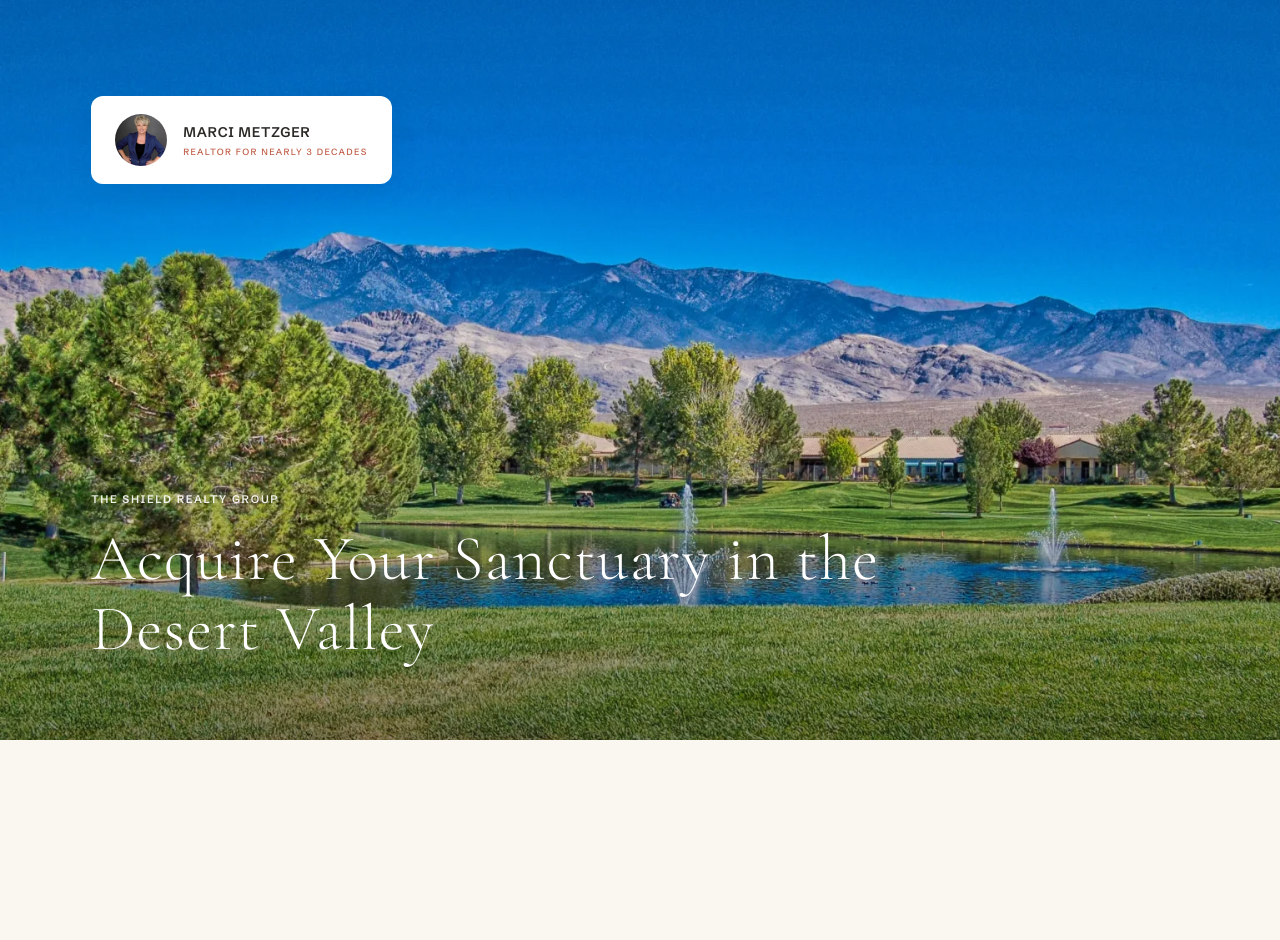
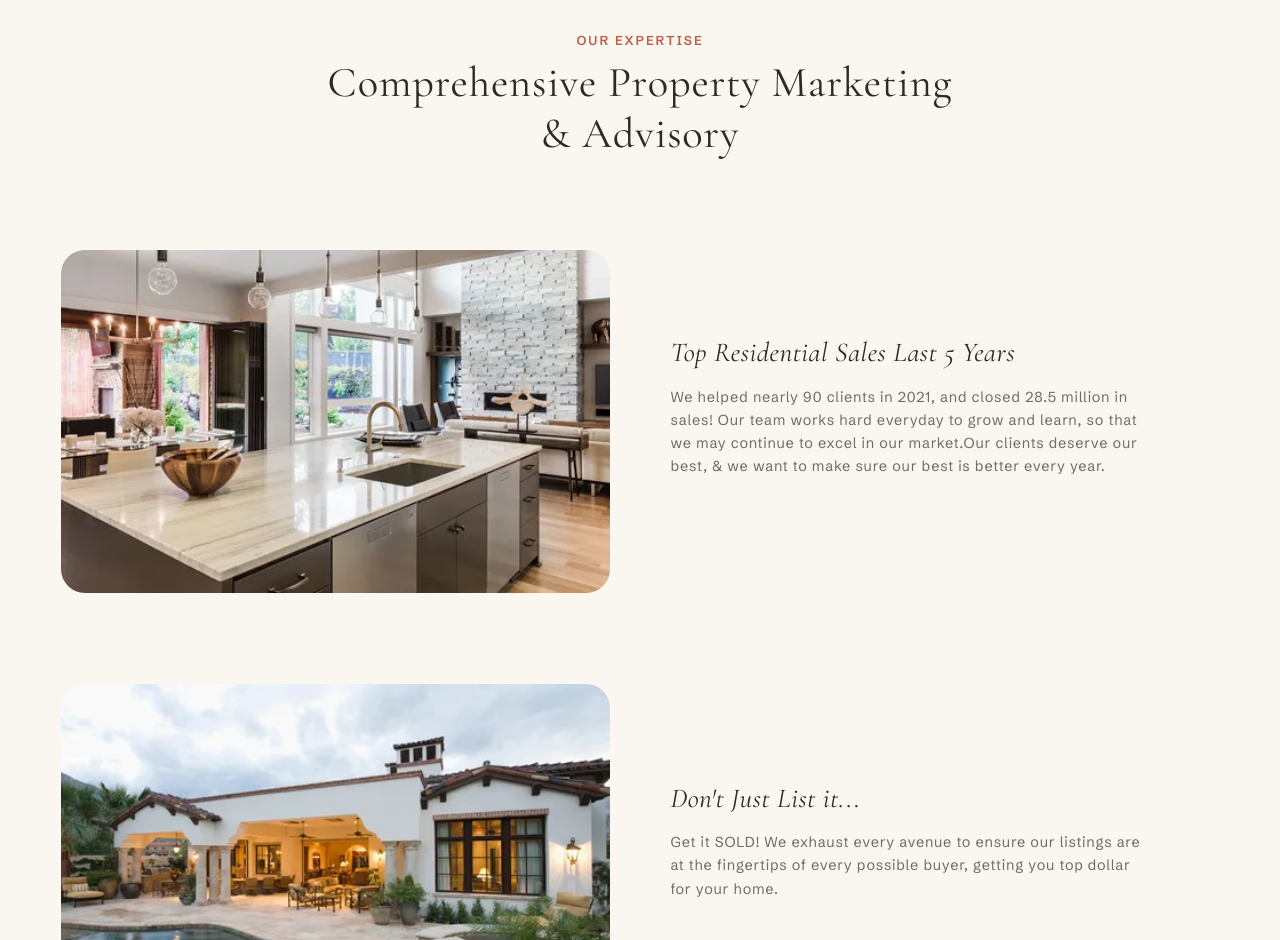
Before and after one commit to jericepon/marcimetzger, a React (Vite) app: page / in a window 1280 px wide. Shown: the part 860-1800 px from the top of the page. Before the commit the page ends 1600 px from the top, so only its background shows below. Built offline with nearby package versions, Linux system fonts and the light colour scheme.

Commit message:
Add active section observer and Get it sold section

```diff
--- a/src/App.tsx
+++ b/src/App.tsx
@@ -1,13 +1,16 @@
-import Header from "./components/Header/Header"
-import HeroSection from "./components/HeroSection/HeroSection"
+import { ExpertiseSection } from "./components/ExpertiseSection/ExpertiseSection";
+import Header from "./components/Header/Header";
+import HeroSection from "./components/HeroSection/HeroSection";
+import { ActiveSectionProvider } from "./contenxt/ActiveSectionContext";
 
 function App() {
+
   return (
-    <>
+    <ActiveSectionProvider>
       <Header />
       <HeroSection />
-      <HeroSection />
-    </>
+      <ExpertiseSection />
+    </ActiveSectionProvider>
   )
 }
 
--- /dev/null
+++ b/src/components/ExpertiseSection/ExpertiseSection.module.css
@@ -0,0 +1,35 @@
+.section {
+  max-width: var(--max-width-desktop);
+  margin: 0 auto;
+  padding: var(--space-lg) var(--site-padding);
+}
+
+.header {
+  text-align: center;
+  margin-bottom: var(--space-lg);
+}
+
+.subtitle {
+  font-family: var(--font-family-sans);
+  font-size: var(--font-size-caption);
+  line-height: var(--line-height-caption);
+  font-weight: 600;
+  letter-spacing: var(--letter-spacing-uppercase);
+  text-transform: uppercase;
+  color: var(--color-brand-terracotta);
+  margin-bottom: var(--space-xs);
+}
+
+.title {
+  font-family: var(--font-family-serif);
+  font-size: var(--font-size-h1);
+  line-height: var(--line-height-h1);
+  font-weight: 400;
+  letter-spacing: var(--letter-spacing-serif);
+  color: var(--color-text-secondary);
+}
+
+.list {
+  display: flex;
+  flex-direction: column;
+}
--- /dev/null
+++ b/src/components/ExpertiseSection/ExpertiseSection.tsx
@@ -0,0 +1,26 @@
+import React, { type RefObject } from 'react';
+import { useRegisterSection } from '../../contenxt/ActiveSectionContext';
+import { expertiseData } from '../../fixtures/Expertise';
+import styles from './ExpertiseSection.module.css';
+import { FeatureCard } from './FeatureCard';
+
+export const ExpertiseSection: React.FC<{ ref?: RefObject<HTMLElement | null> }> = () => {
+  const registerRef = useRegisterSection('expertise');
+
+  return (
+    <section ref={registerRef} className={styles.section} id='expertise'>
+      <header className={styles.header}>
+        <p className={styles.subtitle}>Our Expertise</p>
+        <h2 className={styles.title}>
+          Comprehensive Property Marketing <br /> &amp; Advisory
+        </h2>
+      </header>
+
+      <div className={styles.list}>
+        {expertiseData.map((item) => (
+          <FeatureCard key={item.id} item={item} />
+        ))}
+      </div>
+    </section>
+  );
+};
--- /dev/null
+++ b/src/components/ExpertiseSection/FeatureCard.module.css
@@ -0,0 +1,77 @@
+.card {
+  display: grid;
+  grid-template-columns: 1fr 1fr;
+  align-items: center;
+  gap: clamp(2rem, 5vw, 4rem);
+  margin-bottom: var(--space-lg);
+}
+
+.cardImageContainer {
+  width: 100%;
+  aspect-ratio: 16 / 10;
+  border-radius: var(--radius-lg);
+  overflow: hidden;
+}
+
+.cardImage {
+  width: 100%;
+  height: 100%;
+  object-fit: cover;
+}
+
+.cardContent {
+  display: flex;
+  flex-direction: column;
+  align-items: flex-start;
+  max-width: 480px;
+}
+
+.cardTitle {
+  font-family: var(--font-family-serif);
+  font-size: var(--font-size-h2);
+  line-height: var(--line-height-h2);
+  font-weight: 400;
+  font-style: italic;
+  letter-spacing: var(--letter-spacing-serif);
+  color: var(--color-text-secondary);
+  margin-bottom: var(--space-sm);
+}
+
+.cardDescription {
+  font-family: var(--font-family-sans);
+  font-size: var(--font-size-body);
+  line-height: var(--line-height-body);
+  letter-spacing: var(--letter-spacing-sans);
+  color: var(--color-text-primary);
+  margin-bottom: var(--space-md);
+}
+
+.cardLink {
+  font-family: var(--font-family-sans);
+  font-size: var(--font-size-caption);
+  line-height: var(--line-height-caption);
+  font-weight: 600;
+  letter-spacing: var(--letter-spacing-uppercase);
+  text-transform: uppercase;
+  color: var(--color-brand-terracotta);
+  text-decoration: none;
+  display: inline-flex;
+  align-items: center;
+  gap: var(--space-xs);
+  transition: opacity 0.2s ease;
+}
+
+.cardLink:hover {
+  opacity: 0.85;
+}
+
+@media (max-width: 768px) {
+  .card {
+    grid-template-columns: 1fr;
+    gap: var(--space-sm);
+  }
+
+  .cardContent {
+    max-width: 100%;
+  }
+}
--- /dev/null
+++ b/src/components/ExpertiseSection/FeatureCard.tsx
@@ -0,0 +1,23 @@
+import React from 'react';
+import type { FeatureItem } from './FeatureItem';
+import styles from './FeatureCard.module.css';
+
+interface FeatureCardProps {
+  item: FeatureItem;
+}
+
+export const FeatureCard: React.FC<FeatureCardProps> = ({ item }) => {
+  const { imageSrc, imageAlt, title, description } = item;
+
+  return (
+    <article className={styles.card}>
+      <div className={styles.cardImageContainer}>
+        <img src={imageSrc} alt={imageAlt} className={styles.cardImage} />
+      </div>
+      <div className={styles.cardContent}>
+        <h3 className={styles.cardTitle}>{title}</h3>
+        <p className={styles.cardDescription}>{description}</p>
+      </div>
+    </article>
+  );
+};
--- /dev/null
+++ b/src/components/ExpertiseSection/FeatureItem.ts
@@ -0,0 +1,7 @@
+export interface FeatureItem {
+  id: string;
+  imageSrc: string;
+  imageAlt: string;
+  title: string;
+  description: string;
+}
--- a/src/components/Header/Header.tsx
+++ b/src/components/Header/Header.tsx
@@ -1,11 +1,13 @@
-import { useState, useEffect, useRef, type CSSProperties } from 'react';
+import { useEffect, useRef, useState, type CSSProperties, type RefObject } from 'react';
+import { Container } from '../Container/Container';
 import styles from './Header.module.css';
-import { Container } from '../Container/Container';
+import { useActiveSection } from '../../contenxt/ActiveSectionContext';
 
-function Header() {
+function Header(pops: { ref?: RefObject<HTMLElement | null> }) {
   const [isOpen, setIsOpen] = useState(false);
   const [scrollRatio, setScrollRatio] = useState(0);
   const headerRef = useRef<HTMLElement>(null);
+  const activeId = useActiveSection();
 
   useEffect(() => {
     // Calculates the scroll range target based on header height
@@ -15,6 +17,7 @@ function Header() {
       const currentScroll = window.scrollY;
       // Locks the value strictly between 0 and 1
       const ratio = Math.min(currentScroll / maxScroll, 1);
+
       setScrollRatio(ratio);
     };
 
@@ -27,7 +30,7 @@ function Header() {
 
   // Dynamically inject the progress value into CSS
   const dynamicVars = {
-    '--scroll-ratio': scrollRatio,
+    '--scroll-ratio': activeId === 'hero' ? scrollRatio : 0,
   } as CSSProperties;
 
   return (
--- a/src/components/HeroSection/HeroSection.tsx
+++ b/src/components/HeroSection/HeroSection.tsx
@@ -1,11 +1,15 @@
+import { forwardRef } from 'react';
+import BannerParallax from '../../assets/sections/banner_parallax.webp';
+import MarciProfilePic from '../../assets/sections/marci_photo.webp';
+import { useRegisterSection } from '../../contenxt/ActiveSectionContext';
 import { Container } from '../Container/Container';
 import styles from './HeroSection.module.css';
-import BannerParallax from '../../assets/sections/banner_parallax.webp';
-import MarciProfilePic from '../../assets/sections/marci_photo.webp';
 
-const HeroSection = () => {
+const HeroSection = forwardRef<HTMLElement>(({...props}, ref) => {
+const registerRef = useRegisterSection('hero');
+
   return (
-    <section className={styles.heroWrapper}>
+    <section ref={registerRef} className={styles.heroWrapper} id="hero">
       {/* 1. Background Image Layer */}
       <div className={styles.bgImageLayer} style={{ backgroundImage: `url(${BannerParallax})` }} aria-hidden="true" />
 
@@ -44,6 +48,6 @@ const HeroSection = () => {
       </Container>
     </section>
   );
-};
+});
 
 export default HeroSection;
--- /dev/null
+++ b/src/contenxt/ActiveSectionContext.tsx
@@ -0,0 +1,84 @@
+import { createContext, useContext, useEffect, useState, useRef, type ReactNode, type RefObject } from 'react';
+type SectionsId = 'hero' | 'expertise';
+
+// Define what values components can extract from our context
+interface ActiveSectionContextType {
+  activeId: SectionsId | '';
+  registerSection: (id: SectionsId, ref: RefObject<HTMLElement | null>) => void;
+}
+
+const ActiveSectionContext = createContext<ActiveSectionContextType | undefined>(undefined);
+
+interface ProviderProps {
+  children: ReactNode;
+  rootMargin?: string;
+}
+
+export function ActiveSectionProvider({ children, rootMargin = '-20% 0px -60% 0px' }: ProviderProps) {
+  const [activeId, setActiveId] = useState<SectionsId | ''>('');
+
+  // A mutable dictionary to keep track of sections dynamically mapped by their IDs
+  const sectionsRegistry = useRef<{ [id: string]: RefObject<HTMLElement | null> }>({});
+
+  // Registration function that children call when they mount
+  const registerSection = (id: SectionsId, ref: RefObject<HTMLElement | null>) => {
+    sectionsRegistry.current[id] = ref;
+  };
+
+  useEffect(() => {
+    const handleIntersection = (entries: IntersectionObserverEntry[]) => {
+      entries.forEach((entry) => {
+        if (entry.isIntersecting) {
+          const id = entry.target.getAttribute('id') as SectionsId | null;
+          if (id) setActiveId(id);
+        }
+      });
+    };
+
+    const observer = new IntersectionObserver(handleIntersection, {
+      root: null,
+      rootMargin,
+      threshold: 0,
+    });
+
+    // Observe all currently registered DOM nodes
+    Object.values(sectionsRegistry.current).forEach((ref) => {
+      if (ref.current) observer.observe(ref.current);
+    });
+
+    return () => {
+      observer.disconnect();
+    };
+    // Runs when the registry changes or rootMargin adjusts
+  }, [sectionsRegistry, rootMargin]);
+
+  return (
+    <ActiveSectionContext.Provider value={{ activeId, registerSection }}>
+      {children}
+    </ActiveSectionContext.Provider>
+  );
+}
+
+// Custom hook to consume the active ID inside headers or navigation menus
+export function useActiveSection() {
+  const context = useContext(ActiveSectionContext);
+  if (!context) {
+    throw new Error('useActiveSection must be used within an ActiveSectionProvider');
+  }
+  return context.activeId;
+}
+
+// Custom hook to quickly bind sections directly to the registry on mount
+export function useRegisterSection(id: SectionsId) {
+  const context = useContext(ActiveSectionContext);
+  if (!context) {
+    throw new Error('useRegisterSection must be used within an ActiveSectionProvider');
+  }
+  const sectionRef = useRef<HTMLElement | null>(null);
+
+  useEffect(() => {
+    context.registerSection(id, sectionRef);
+  }, [id, context]);
+
+  return sectionRef;
+}
--- /dev/null
+++ b/src/fixtures/Expertise.ts
@@ -0,0 +1,30 @@
+import itemImage1 from '../assets/sections/get_it_sold_1.webp';
+import itemImage2 from '../assets/sections/get_it_sold_2.webp';
+import itemImage3 from '../assets/sections/get_it_sold_3.webp';
+import type { FeatureItem } from '../components/ExpertiseSection/FeatureItem';
+
+type Item = FeatureItem
+
+export const expertiseData: Item[] = [
+  {
+    id: crypto.randomUUID(),
+    title: 'Top Residential Sales Last 5 Years',
+    description: 'We helped nearly 90 clients in 2021, and closed 28.5 million in sales! Our team works hard everyday to grow and learn, so that we may continue to excel in our market.Our clients deserve our best, & we want to make sure our best is better every year.',
+    imageSrc: itemImage1,
+    imageAlt: 'Top Residential Sales Last 5 Years'
+  },
+  {
+    id: crypto.randomUUID(),
+    title: 'Don\'t Just List it...',
+    description: 'Get it SOLD! We exhaust every avenue to ensure our listings are at the fingertips of every possible buyer, getting you top dollar for your home.',
+    imageSrc: itemImage2,
+    imageAlt: 'Don\'t Just List it...'
+  },
+  {
+    id: crypto.randomUUID(),
+    title: 'Guide to Buyers',
+    description: 'Nobody knows the market like we do. Enjoy having a pro at your service. Market analysis, upgrades lists, contractors on speed dial, & more!',
+    imageSrc: itemImage3,
+    imageAlt: 'Guide to Buyers'
+  },
+]
```
